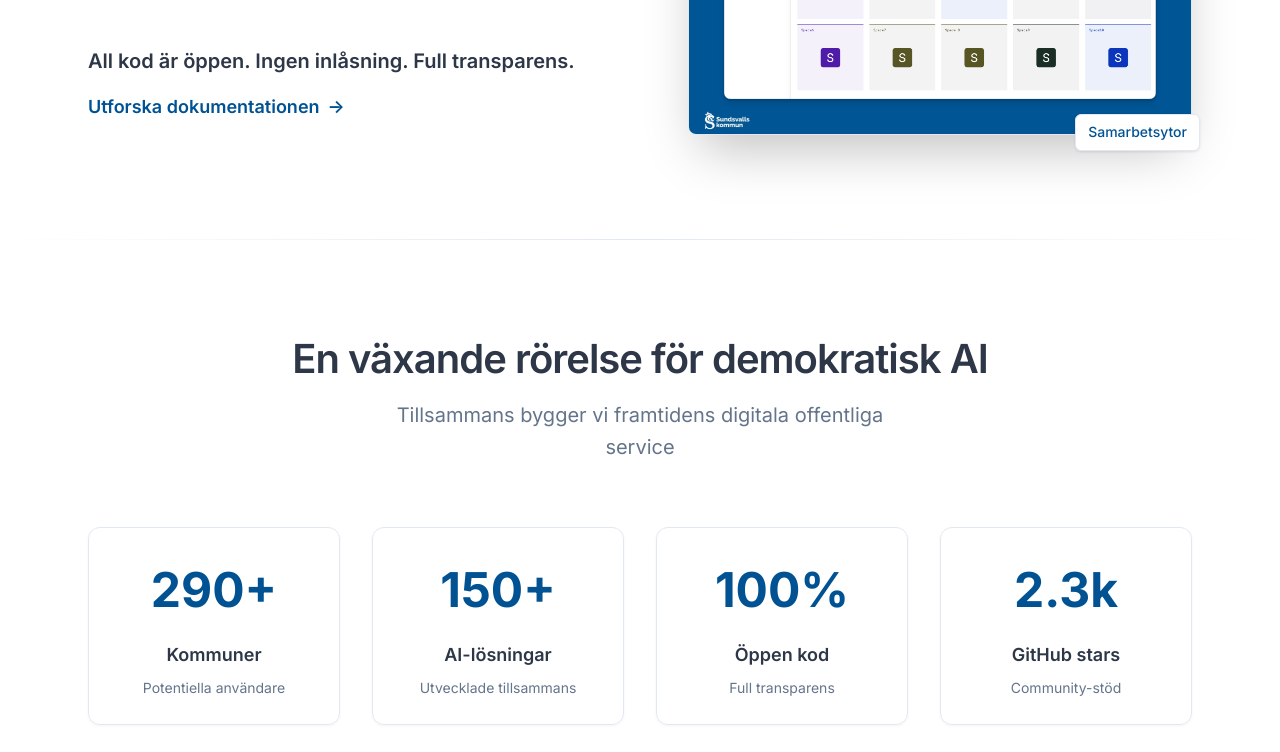
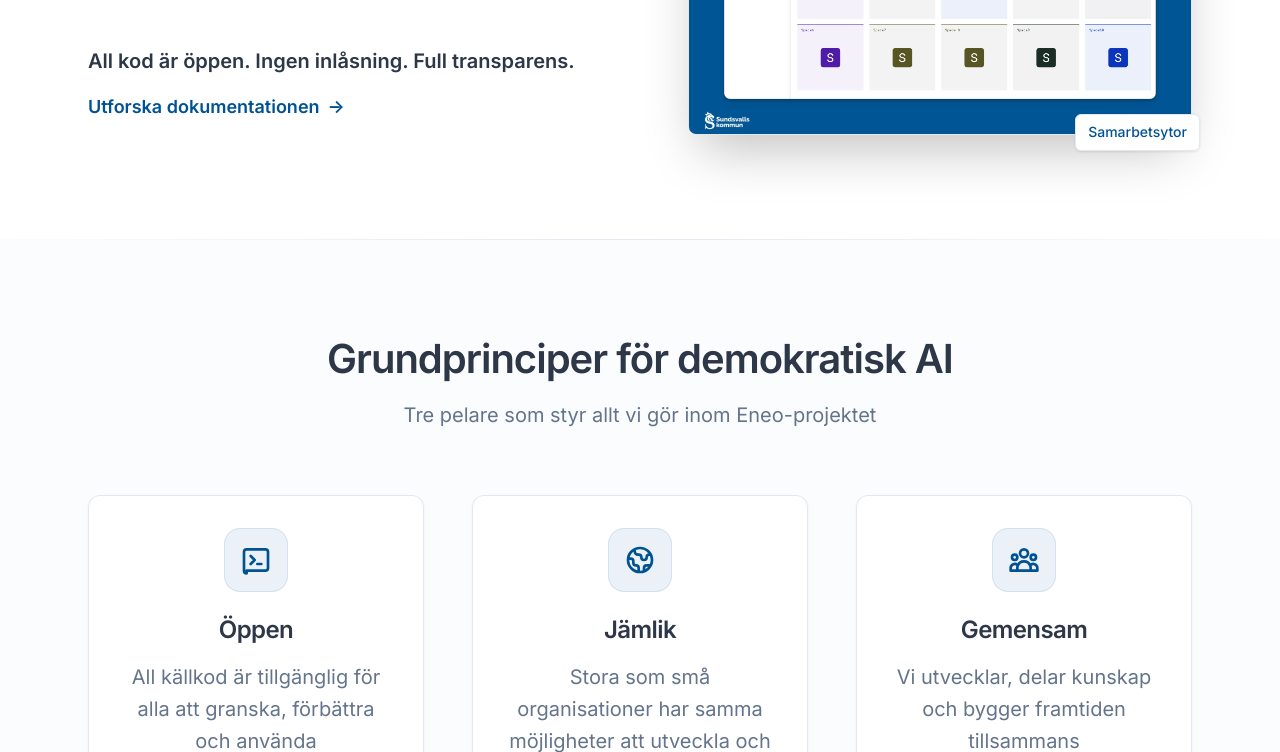
Before and after one commit to eneo-ai/eneo-ai-website, a plain HTML site: page index.html in a window 1280 px wide. Shown: the part 2048-2800 px from the top of the page. Drawn offline with Linux system fonts and the light colour scheme.

Commit message:
Update index.html
- Updated content
- Removed statistics section

```diff
--- a/index.html
+++ b/index.html
@@ -4,8 +4,8 @@
     <meta charset="UTF-8">
     <meta name="viewport" content="width=device-width, initial-scale=1.0">
     <!-- Edit page title and description for SEO -->
-    <title>Eneo.ai - Demokratisk AI för hela Sverige</title>
-    <meta name="description" content="Eneo är den öppna AI-plattformen som sätter det offentliga Sverige i förarsätet. Byggd för transparens, demokratisk kontroll och kollektiv utveckling.">
+    <title>Eneo.ai - Generativ AI för det offentliga Sverige</title>
+    <meta name="description" content="Eneo är den öppna AI-plattformen som sätter det offentliga Sverige i förarsätet för generativ AI. Byggd för transparens, innovativa processer, kontroll och kollektiv utveckling.">
     <!-- Replace favicon.ico with your own favicon -->
     <link rel="icon" type="image/x-icon" href="public/favicon.ico">
     <link href="https://fonts.googleapis.com/css2?family=Inter:wght@300;400;500;600;700&display=swap" rel="stylesheet">
@@ -1181,7 +1181,7 @@
                         <span class="editable-content">Öppen källkod</span>
                         <small>Fullständig transparens</small>
                     </div>
-                    <div class="trust-indicator primary">
+                    <div class="trust-indicator success">
                         <div class="trust-indicator-icon"></div>
                         <span class="editable-content">GDPR-kompatibel</span>
                         <small>Svensk utveckling</small>
@@ -1269,43 +1269,6 @@
                                  loading="lazy">
                             <div class="image-label">Samarbetsytor</div>
                         </div>
-                    </div>
-                </div>
-            </div>
-        </section>
-
-        <!-- Statistics Section -->
-        <section class="section">
-            <div class="container">
-                <div class="section-center">
-                    <!-- Statistics Section Header - Edit section title and description -->
-                    <h2 class="editable-content">En växande rörelse för demokratisk AI</h2>
-                    <p class="editable-content">
-                        Tillsammans bygger vi framtidens digitala offentliga service
-                    </p>
-                </div>
-
-                <!-- Statistics Grid - Edit numbers, labels and descriptions here -->
-                <div class="stats-grid">
-                    <div class="stat-card nordic-card">
-                        <div class="stat-number editable-content">290+</div>
-                        <div class="stat-label editable-content">Kommuner</div>
-                        <div class="stat-description editable-content">Potentiella användare</div>
-                    </div>
-                    <div class="stat-card nordic-card">
-                        <div class="stat-number editable-content">150+</div>
-                        <div class="stat-label editable-content">AI-lösningar</div>
-                        <div class="stat-description editable-content">Utvecklade tillsammans</div>
-                    </div>
-                    <div class="stat-card nordic-card">
-                        <div class="stat-number editable-content">100%</div>
-                        <div class="stat-label editable-content">Öppen kod</div>
-                        <div class="stat-description editable-content">Full transparens</div>
-                    </div>
-                    <div class="stat-card nordic-card">
-                        <div class="stat-number editable-content">2.3k</div>
-                        <div class="stat-label editable-content">GitHub stars</div>
-                        <div class="stat-description editable-content">Community-stöd</div>
                     </div>
                 </div>
             </div>
```
